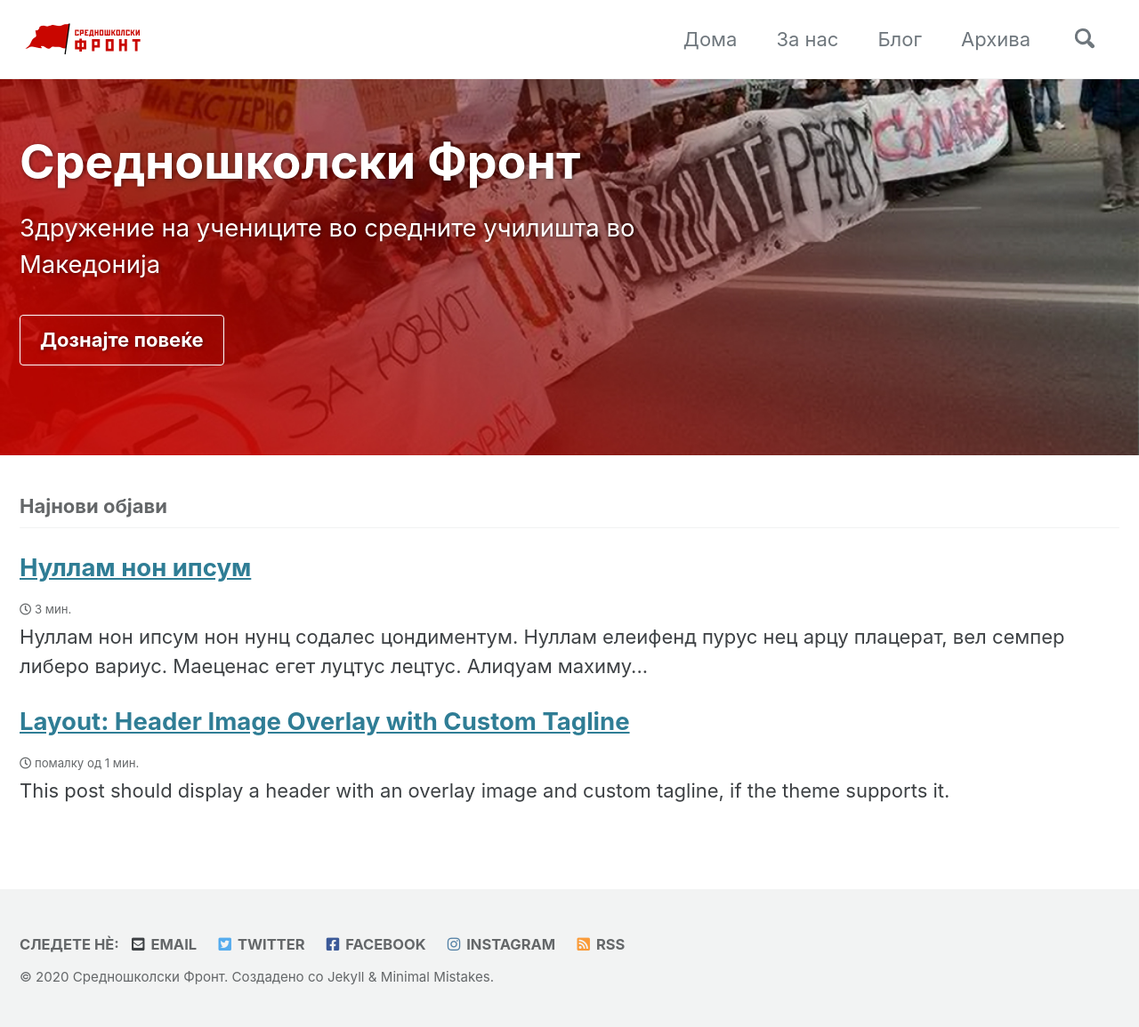
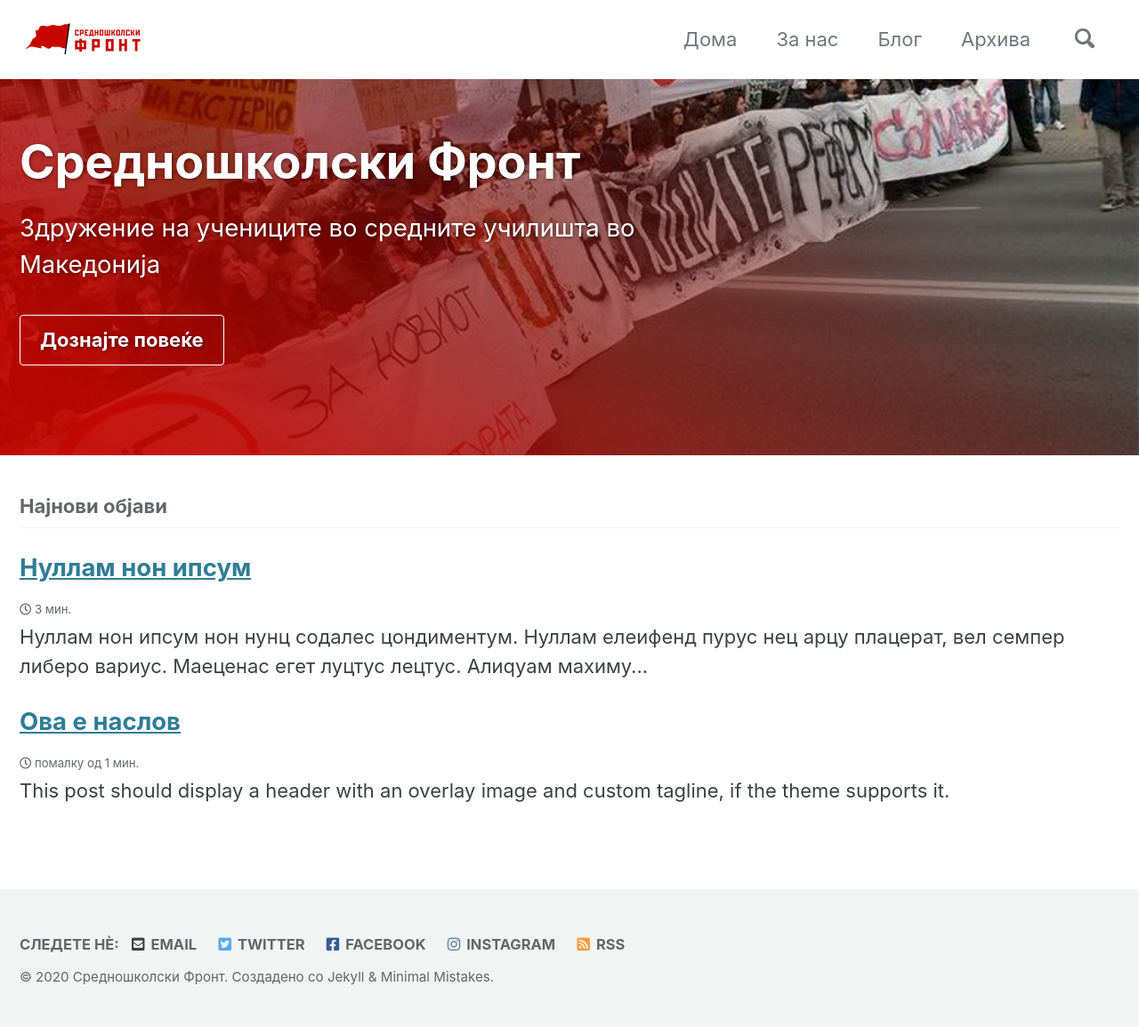
Before and after one commit to srednoshkolskifront/srednoshkolskifront.github.io, a Jekyll site: the page built from _pages/home.md, in a window 1280 px wide. Shown: the whole page at 89% size. Built offline with Jekyll 4.4.1, drawn with Linux system fonts in a browser that asks for light colours; cached includes are drawn as plain includes.

Commit message:
Update 2020-12-16-layout-header-overlay-image-tagline.md

```diff
--- a/_posts/2020-12-16-layout-header-overlay-image-tagline.md
+++ b/_posts/2020-12-16-layout-header-overlay-image-tagline.md
@@ -1,6 +1,6 @@
 ---
-title: "Layout: Header Image Overlay with Custom Tagline"
-tagline: "This is a custom tagline content which overrides the *default* page excerpt."
+title: "Ова е наслов"
+tagline: "Ова е поднаслов."
 header:
   overlay_image: https://i.imgur.com/Lt4ZTpF.png
   teaser: https://i.imgur.com/Lt4ZTpF.png
```
